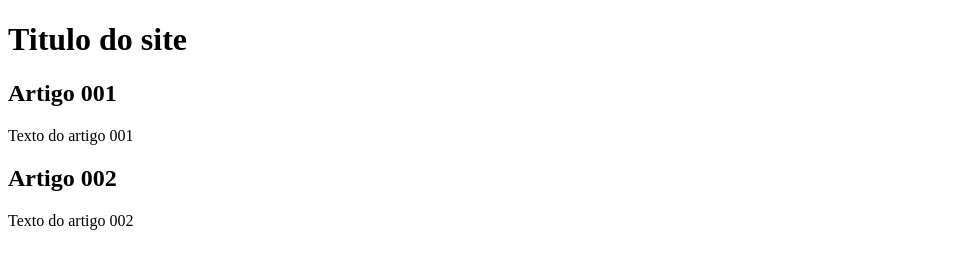
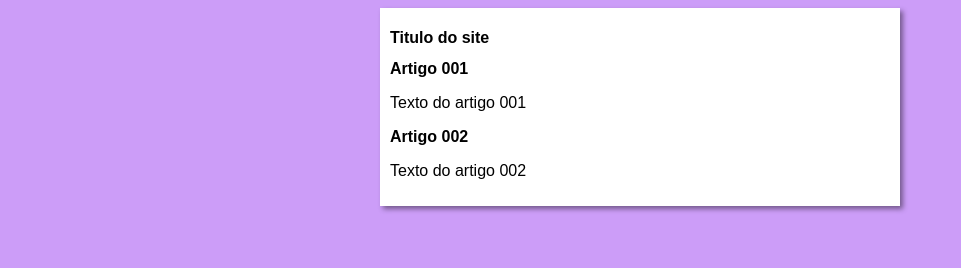
Before and after one commit to Rcml360/projeto-site, a plain HTML site: page index.html in a window 1280 px wide. Shown: the whole page, without its empty margins (0-961 px from the left). Drawn offline with Linux system fonts and the light colour scheme.

Commit message:
iniciei o design

```diff
--- /dev/null
+++ b/estilos/style.css
@@ -0,0 +1,17 @@
+* {
+    font-family: Arial, Helvetica, sans-serif;
+    font-size: 16px;
+}
+
+body {
+    background-color: rgb(204, 157, 248);
+
+}
+
+main {
+    background-color: white;
+    width: 500px;
+    margin: auto;
+    padding: 10px;
+    box-shadow: 3px 3px 5px rgba(0, 0, 0, 0.437);
+}
--- a/index.html
+++ b/index.html
@@ -4,6 +4,7 @@
     <meta charset="UTF-8">
     <meta name="viewport" content="width=device-width, initial-scale=1.0">
     <title>Titulo do site</title>
+    <link rel="stylesheet" href="estilos/style.css">
 </head>
 <body>
     <main>
```
